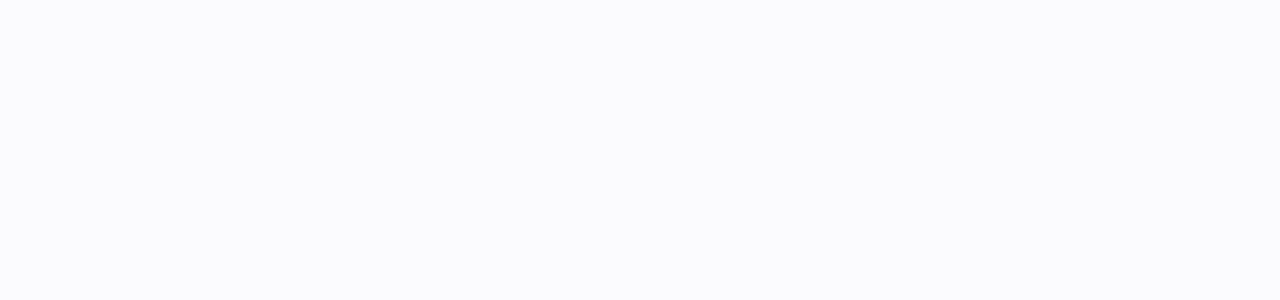
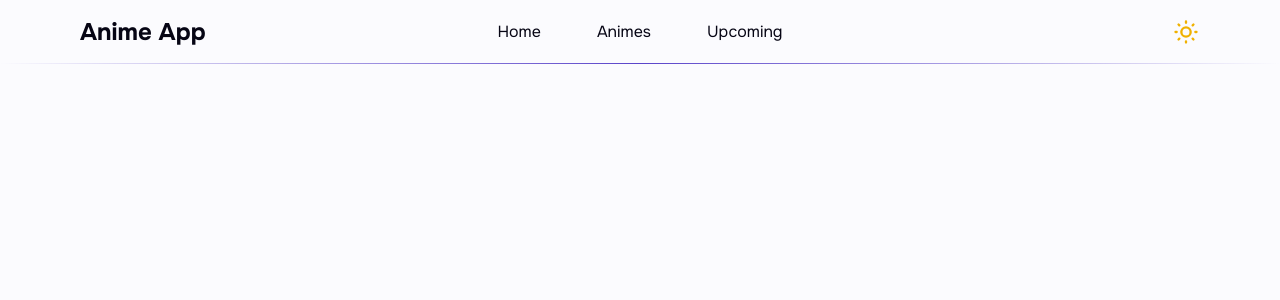
Before and after one commit to Over12/anime-app, a Next.js app: page / in a window 1280 px wide. Shown: the top 300 px of the page. Built offline with nearby package versions, Linux system fonts and the light colour scheme.

Commit message:
feat: añadir componente NavBar y actualizar metadatos de la aplicación

```diff
--- a/app/layout.tsx
+++ b/app/layout.tsx
@@ -1,10 +1,11 @@
 import type { Metadata } from "next";
 import "@/styles/globals.css";
 import { onest } from '@/styles/fonts'
+import NavBar from '@/components/ui/NavBar'
 
 export const metadata: Metadata = {
-  title: "Create Next App",
-  description: "Generated by create next app",
+  title: "Anime App",
+  description: "A simple anime app",
 };
 
 export default function RootLayout({
@@ -15,6 +16,7 @@
   return (
     <html lang="en" className='text-text bg-background transition-colors'>
       <body className={onest.className}>
+        <NavBar />
         {children}
       </body>
     </html>
--- /dev/null
+++ b/components/ui/NavBar.tsx
@@ -0,0 +1,83 @@
+'use client'
+
+import { IconMenuDeep, IconMoon, IconSun } from '@tabler/icons-react'
+import { useEffect, useState } from 'react'
+import { motion, AnimatePresence } from 'motion/react'
+import Link from 'next/link'
+
+export default function NavBar() {
+  const [isDark, setIsDark] = useState<boolean>(false)
+  const [isOpen, setIsOpen] = useState<boolean>(false)
+
+  const toggleTheme = () => {
+    setIsDark(!isDark)
+  }
+
+  const toggleMenu = () => {
+    setIsOpen(!isOpen)
+  }
+
+  useEffect(() => {
+    const prefersDark = window.matchMedia('(prefers-color-scheme: dark)').matches
+    setIsDark(prefersDark)
+  }, [])
+
+  useEffect(() => {
+    if (isDark) {
+      document.documentElement.classList.add('dark')
+    } else {
+      document.documentElement.classList.remove('dark')
+    }
+  }, [isDark])
+
+  return (
+    <>
+      <nav className='fixed top-0 w-full h-16 grid grid-cols-2 sm:grid-cols-3 items-center px-7 sm:px-20 z-50'>
+        <motion.h1 initial={{ opacity: 0, y: 10 }} animate={{ opacity: 1, y: 0 }} className='text-2xl font-bold justify-self-start'>Anime App</motion.h1>
+        <ul className='hidden sm:flex gap-14 justify-self-center'>
+          <Navigation />
+        </ul>
+        <motion.button initial={{ opacity: 0, y: 10 }} animate={{ opacity: 1, y: 0 }} whileTap={{ rotate: -360, transitionDuration: '0.5s' }} onClick={toggleTheme} className='hidden sm:block focus:outline-none cursor-pointer justify-self-end'>
+          {isDark ? <IconMoon className='text-white size-7' /> : <IconSun className='text-yellow-500 size-7' />}
+        </motion.button>
+        <motion.div initial={{ width: 0 }} animate={{ width: '100%' }} transition={{ duration: 0.7, delay: 0.5, ease: 'easeInOut' }} className='absolute inset-x-0 bottom-0 w-full h-px bg-gradient-to-r from-transparent via-primary to-transparent' />
+        <motion.button initial={{ opacity: 0, y: 10 }} animate={{ opacity: 1, y: 0 }} whileTap={{ scale: 0.9 }} onClick={toggleMenu} className='sm:hidden focus:outline-none cursor-pointer justify-self-end'>
+          <IconMenuDeep className='size-7' />
+        </motion.button>
+      </nav>
+      <AnimatePresence mode='wait'>
+        {isOpen && (
+          <div className='absolute inset-0 flex items-center justify-center text-center'>
+            <ul className='flex flex-col gap-5 text-lg font-semibold uppercase'>
+              <Navigation />
+            </ul>
+          </div>
+        )}
+      </AnimatePresence>
+    </>
+  )
+}
+
+function Navigation() {
+  const navigationVariant = {
+    initial: { opacity: 0, y: 10 },
+    animate: { opacity: 1, y: 0 },
+    exit: { opacity: 0, scale: 0.95 }
+  }
+
+  const links = [
+    { href: '/', label: 'Home' },
+    { href: '/animes', label: 'Animes' },
+    { href: '/upcoming', label: 'Upcoming' }
+  ]
+
+  return (
+    <>
+      {links.map((link, index) => (
+        <motion.li key={index} variants={navigationVariant} initial='initial' animate='animate' exit='exit' transition={{ delay: index * 0.1 }}>
+          <Link href={link.href}>{link.label}</Link>
+        </motion.li>
+      ))}
+    </>
+  )
+}
```
Also changed, not shown: package.json (+8 -6 lines), 1 other file (tests, documents, lock files or other folders).
